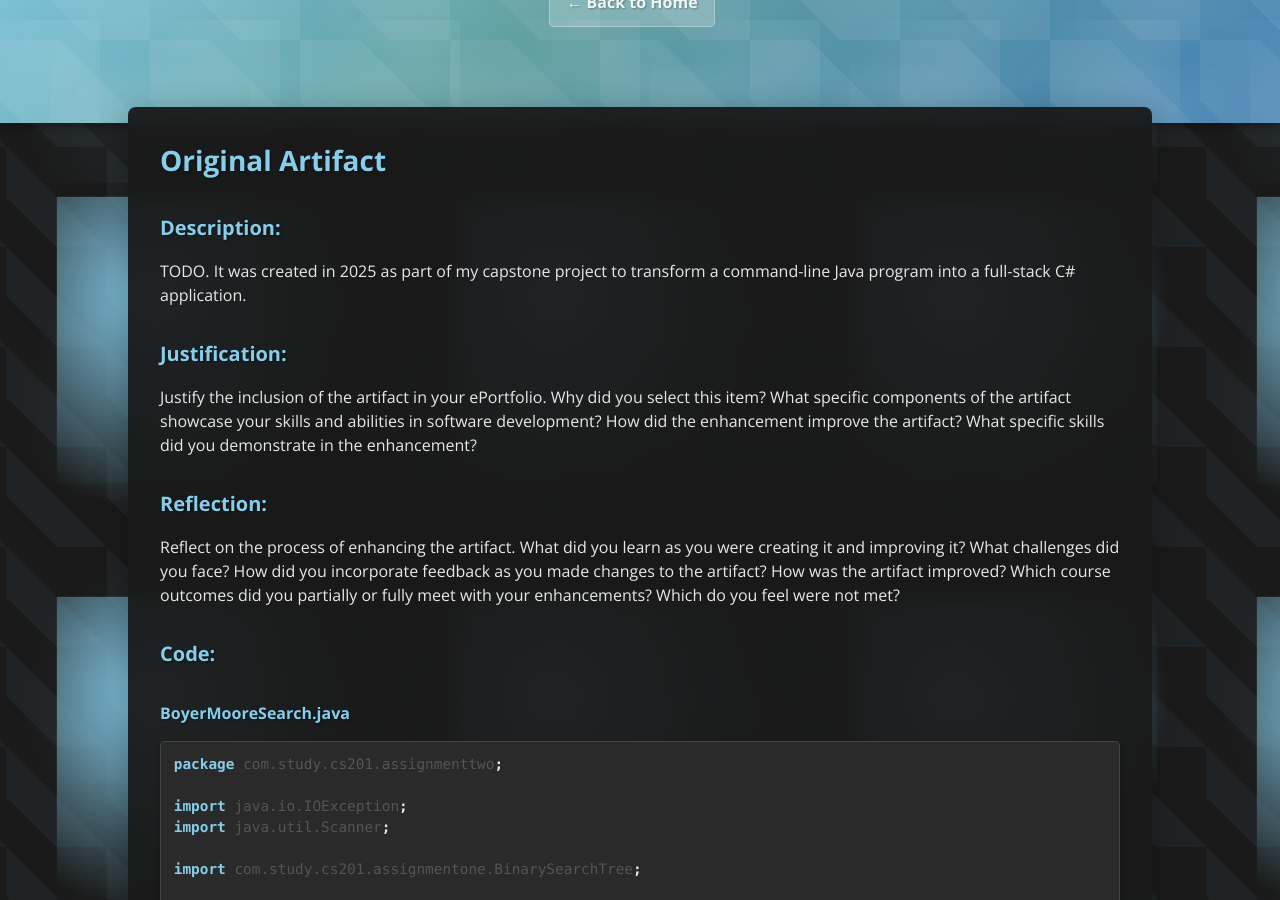
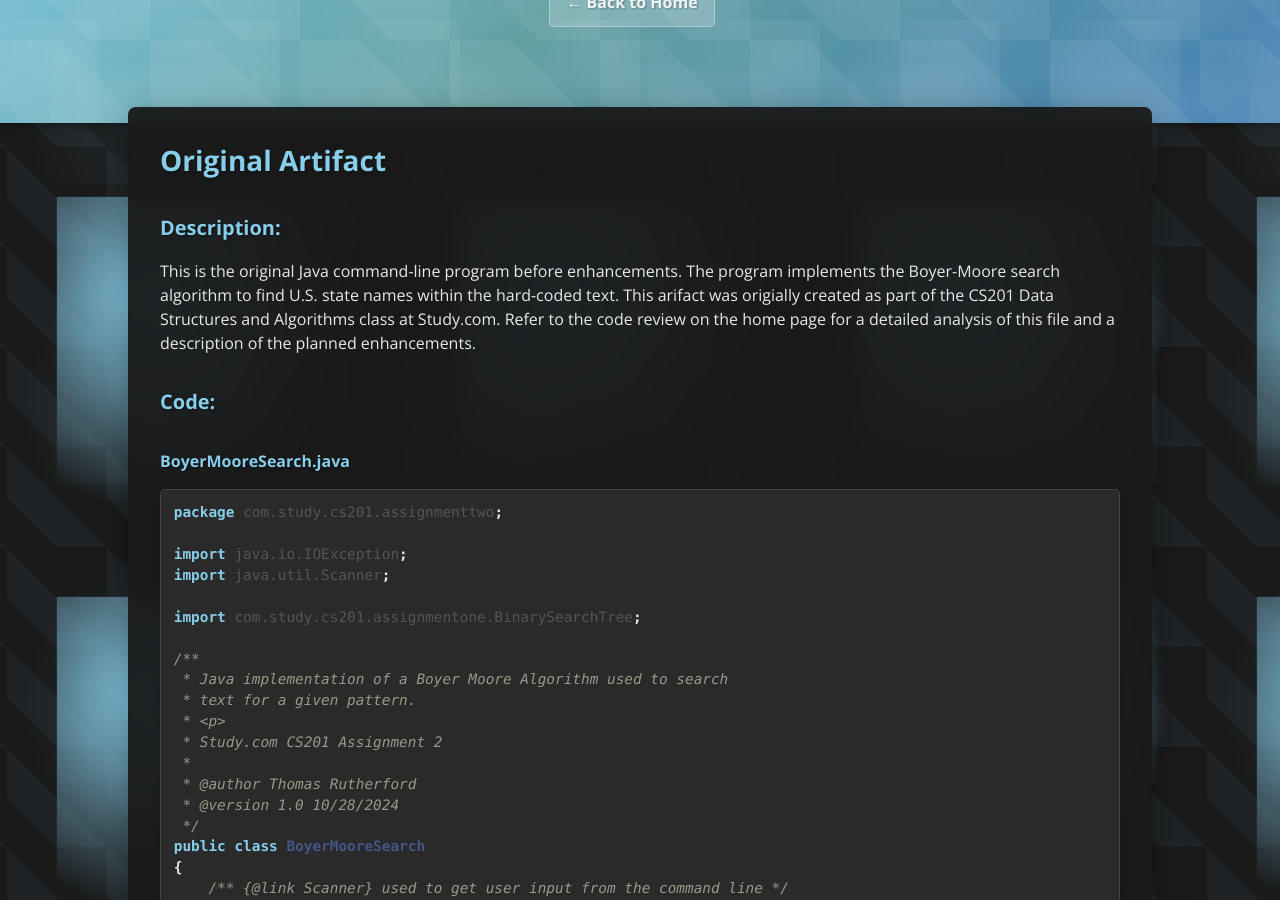
Before and after one commit to twrutherford81/twrutherford81.github.io, a Jekyll site: the page built from original_artifact.md, in a window 1280 px wide and 900 px high, scrolled down 260 px. Built offline with Jekyll 4.4.1, drawn with Linux system fonts in a browser that asks for light colours.

Commit message:
dev: add description to the original artifact

```diff
--- a/original_artifact.md
+++ b/original_artifact.md
@@ -6,14 +6,7 @@ back_link: ../index.html
 ---
 ## Original Artifact
 ### Description:
-TODO. It was created in 2025 as part of my capstone project to transform a command-line Java program into a full-stack C# application.
-
-### Justification:
-Justify the inclusion of the artifact in your ePortfolio. Why did you select this item? What specific components of the artifact showcase your skills and abilities in software development? How did the enhancement improve the artifact? What specific skills did you demonstrate in the enhancement?
-
-
-### Reflection:
-Reflect on the process of enhancing the artifact. What did you learn as you were creating it and improving it? What challenges did you face? How did you incorporate feedback as you made changes to the artifact? How was the artifact improved? Which course outcomes did you partially or fully meet with your enhancements? Which do you feel were not met?
+This is the original Java command-line program before enhancements. The program implements the Boyer-Moore search algorithm to find U.S. state names within the hard-coded text. This arifact was origially created as part of the CS201 Data Structures and Algorithms class at Study.com. Refer to the code review on the home page for a detailed analysis of this file and a description of the planned enhancements.
 
 ### Code:
 
```
